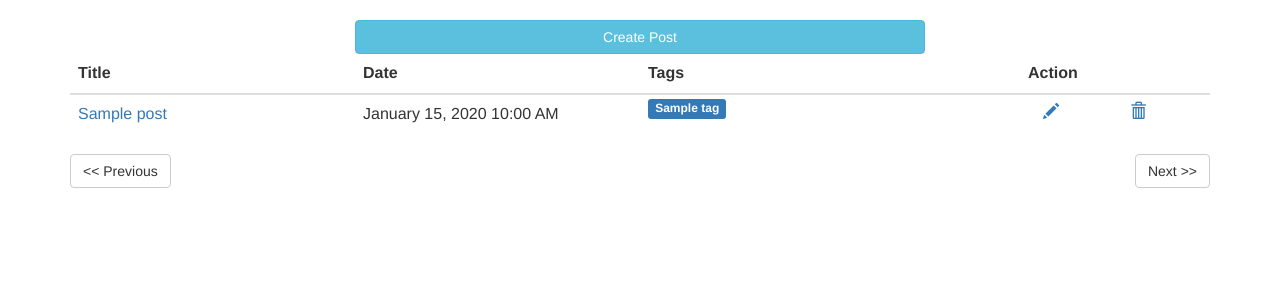
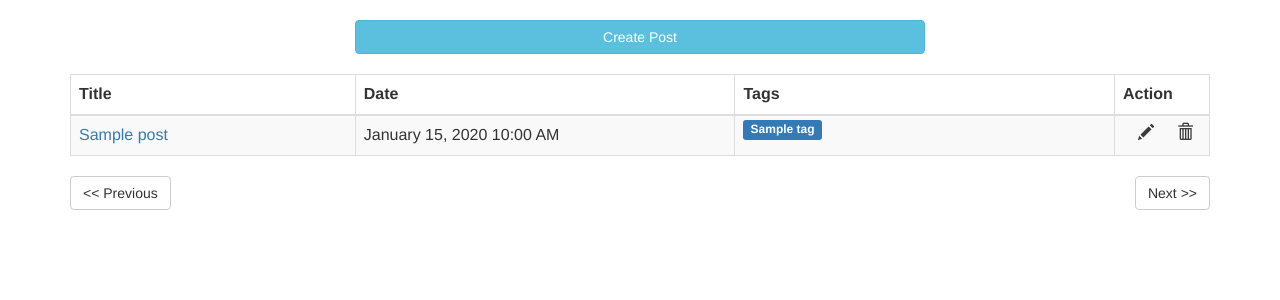
Before and after one commit to Encrylize/flask-blogger, a Flask app: page /admin/posts in a window 1280 px wide. Shown: the part 50-350 px from the top of the page. Run offline with Flask 2, Linux system fonts and the light colour scheme; a user stored in the database is signed in; tables that the repository leaves empty hold one stand-in row (values such as "Sample post"); some libraries are stand-ins or nearby versions.

Commit message:
Change post table styling

```diff
--- a/app/static/css/stylesheet.css
+++ b/app/static/css/stylesheet.css
@@ -8,12 +8,20 @@
     border-bottom: 1px solid black;
 }
 
-.post-title a, .post-title a:hover {
+.post-title a, .post-title a:hover, .icon:hover {
     color: #0f0f0f;
     text-decoration: none;
+}
+
+.icon {
+    color: #3c3c3c;
 }
 
 .label a, .label a:hover {
     color: white;
     text-decoration: none;
 }
+
+.new-post-btn {
+    margin-bottom: 20px;
+}
--- a/app/templates/admin/posts.html
+++ b/app/templates/admin/posts.html
@@ -1,14 +1,14 @@
 {% extends "admin/layout.html" %}
 
 {% block content %}
-  <a class="col-xs-12 col-md-offset-3 col-md-6 btn btn-info" href="{{ url_for('admin.new_post') }}">Create Post</a>
-  <table class="table">
+  <a class="col-xs-12 col-md-offset-3 col-md-6 btn btn-info new-post-btn" href="{{ url_for('admin.new_post') }}">Create Post</a>
+  <table class="table table-striped table-bordered">
     <thead>
       <tr>
         <th class="col-xs-3">Title</th>
-        <th class="col-xs-3">Date</th>
+        <th class="col-xs-3 col-md-4">Date</th>
         <th class="col-xs-3 col-sm-4">Tags</th>
-        <th class="col-xs-3 col-sm-2">Action</th>
+        <th class="col-xs-3 col-sm-2 col-md-1">Action</th>
       </tr>
     </thead>
     <tbody>
@@ -22,8 +22,8 @@
             {% endfor %}
           </td>
           <td>
-            <a class="col-xs-6 glyphicon glyphicon-pencil" href="{{ url_for('admin.edit_post', id=post.id, slug=post.slug) }}"></a>
-            <a class="col-xs-6 glyphicon glyphicon-trash" href="{{ url_for('admin.delete_post', id=post.id) }}" onclick="return confirm('Are you sure?')"></a>
+            <a class="col-xs-6 icon glyphicon glyphicon-pencil" href="{{ url_for('admin.edit_post', id=post.id, slug=post.slug) }}"></a>
+            <a class="col-xs-6 icon glyphicon glyphicon-trash" href="{{ url_for('admin.delete_post', id=post.id) }}" onclick="return confirm('Are you sure?')"></a>
           </td>
         </tr>
       {% endfor %}
```
